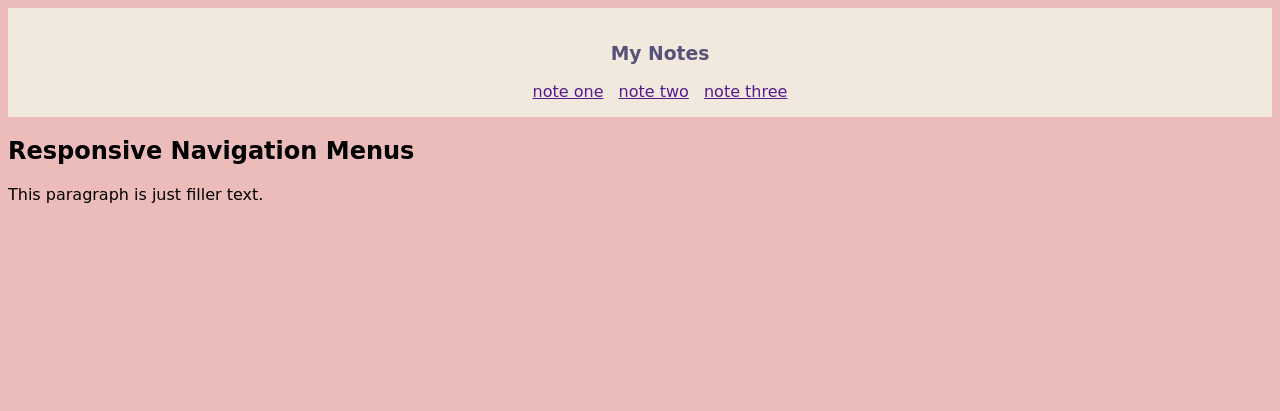
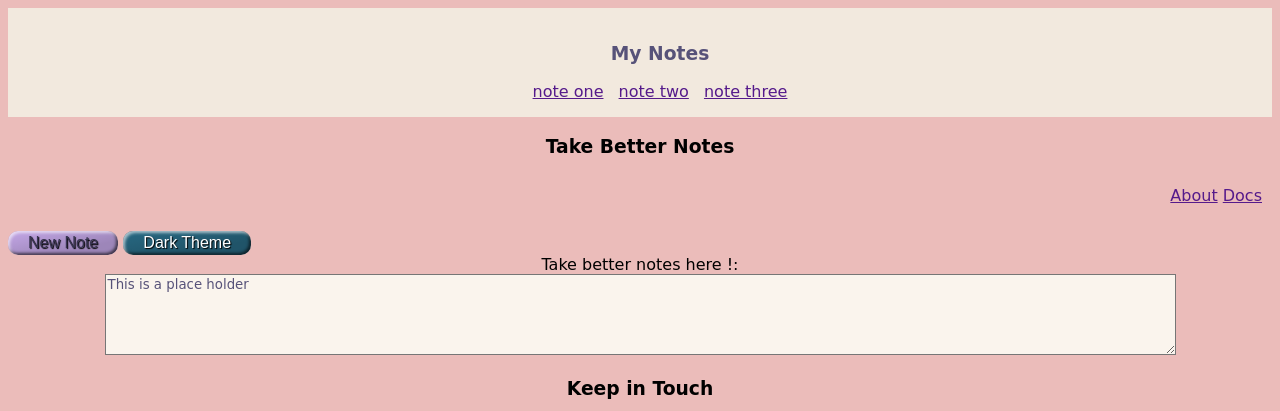
Before and after one commit to dukebao/assignment1, a plain HTML site: page index.html in a window 1280 px wide. Shown: the top 411 px of the page. Drawn offline with Linux system fonts and the light colour scheme; a web font is replaced by a local one.

Commit message:
create textbox area and default buttoms

```diff
--- a/css/stylesheet.css
+++ b/css/stylesheet.css
@@ -25,8 +25,55 @@ nav ul li {
     text-align: justify;
     padding: 5px;
 }
+header {
+    text-align: center;
+}
+header p {
+    text-align: right;
+    padding: 10px;
 
+}
 
+footer
+{
+    text-align: center;
+}
+
+.note {
+    display: block;
+    text-align: center;
+
+}
+textarea{
+    background-color: #FAF4ED;
+    color: #575279;
+    font-family: 'The Girl Next Door', cursive;
+    max-width: 95%;
+
+}
+
+.basic_buttom{
+    border: 0;
+    line-height: 1.5;
+    padding: 0 20px;
+    font-size: 1em;
+    text-align: center;
+    color:#393552;
+    text-shadow: 1px 1px 1px #000;
+    border-radius: 10px;
+    background-color:#c4a7e7;
+    background-image: linear-gradient(to top left,
+                                      rgba(0, 0, 0, .2),
+                                      rgba(0, 0, 0, .2) 30%,
+                                      rgba(0, 0, 0, 0));
+    box-shadow: inset 2px 2px 3px rgba(255, 255, 255, .6),
+                inset -2px -2px 3px rgba(0, 0, 0, .6);
+}
+.darktheme.basic_buttom
+{
+    background-color:#286983;
+    color: #fff;
+}
 /*
  @media screen and (min-width:600px)
  {
--- a/index.html
+++ b/index.html
@@ -13,7 +13,7 @@
 </head>
 
 <body class="container">
-    <nav class = "item one myNotes">
+    <nav class="item one myNotes">
         <ul>
             <h3>My Notes</h3>
             <li><a href="">note one</a></li>
@@ -22,11 +22,54 @@
         </ul>
 
     </nav>
-    <section>
-        <div class="item two"><h2> Responsive Navigation Menus</h2>
-        <p>This paragraph is just filler text.</p>
+    <main>
+        <div class="second_container">
+            <header>
+                <h3>
+                    Take Better Notes
+                </h3>
+
+                <p>
+                    <a href="">About</a>
+                    <a href="">Docs</a>
+
+                </p>
+
+            </header>
+            <span class="Setting">
+                <div>
+                    <button class="basic_buttom newnote" type="button">
+                        New Note
+                    </button>
+                    <button class="basic_buttom darktheme" type="button">
+                        Dark Theme
+                    </button>
+                </div>
+
+
+            </span>
+            <section class="note">
+                <div>
+                    <label for="notepad">Take better notes here !:</label>
+                </div>
+                <textarea id="notebook" name="notepage" rows="5" cols="150">This is a place holder
+                </textarea>
+
+            </section>
+
+            <footer>
+                <h3>
+                    Keep in Touch
+                </h3>
+                <img src="../Assignment1/image/Internet_Line-02-512.webp" alt="in in circle" height="50" width="50">
+                <img src="../Assignment1/image/linkedin_circle_color-512.webp" alt="click globe" height="50" width="50">
+            </footer>
+
+
+
+
         </div>
-    </section>
+    </main>
 </body>
 
 </html>
```
Also changed, not shown: image/Internet_Line-02-512.webp (added), image/linkedin_circle_color-512.webp (added).
